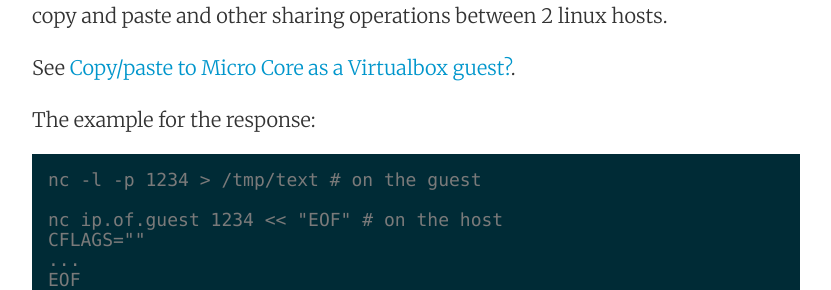
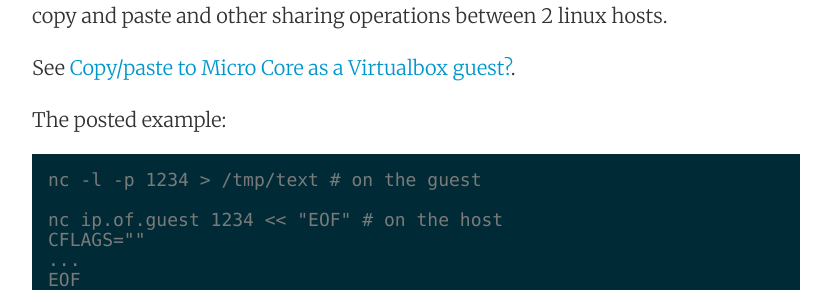
Before and after one commit to mattymaloney/mattymaloney.github.io, a Jekyll site: the page built from _posts/2016-03-17-nc-network-copy.md, in a window 1280 px wide. Shown: the part 425-715 px from the top of the page, without its empty margins (224-1055 px from the left). Built offline with Jekyll 4.4.1, drawn with Linux system fonts in a browser that asks for light colours.

Commit message:
Updated 2016-03-17-nc-network-copy.md

````diff
--- a/_posts/2016-03-17-nc-network-copy.md
+++ b/_posts/2016-03-17-nc-network-copy.md
@@ -4,11 +4,12 @@ layout: post
 title: nc for Network Copy
 ---
 
+
 I came across a brilliantly simple device today, which I shall use often to perform copy and paste and other sharing operations between 2 linux hosts.
 
 See [Copy/paste to Micro Core as a Virtualbox guest?](http://forum.tinycorelinux.net/index.php/topic,11306.msg59248.html#msg59248).
 
-The example for the response:
+The posted example:
 
 ```
 nc -l -p 1234 > /tmp/text # on the guest
````
